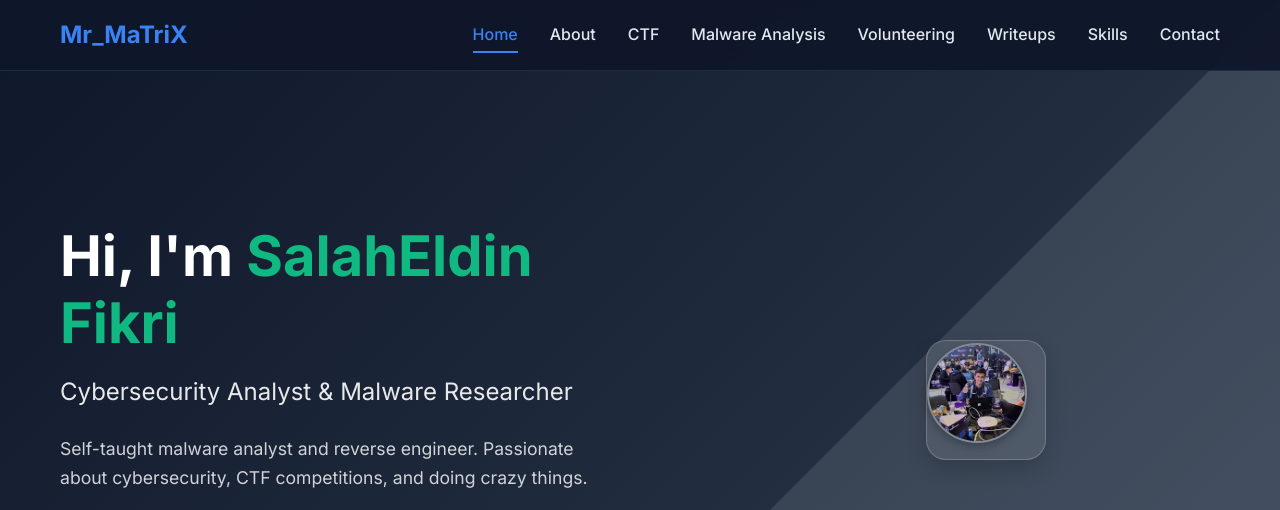
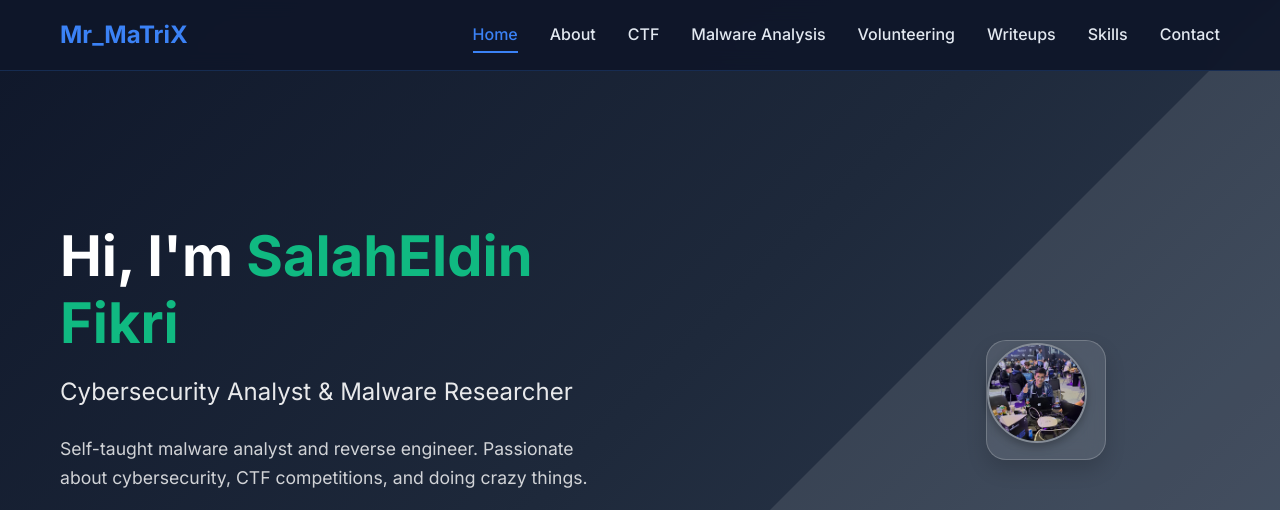
Before and after one commit to SalahEldinFikri/portfolio, a website: page index.html in a window 1280 px wide. Shown: the top 510 px of the page. Drawn offline with Linux system fonts and the light colour scheme.

```diff
--- a/styles.css
+++ b/styles.css
@@ -223,7 +223,7 @@
 }
 
 .profile-card {
-    width: 120px;  /* smaller size */
+    width: 120px;  /* small image */
     height: 120px;
     background: rgba(255, 255, 255, 0.1);
     border-radius: 20px;
@@ -234,7 +234,7 @@
     border: 1px solid rgba(255, 255, 255, 0.2);
     box-shadow: 0 10px 20px rgba(0, 0, 0, 0.15);
     position: relative;
-    right: -40px; /* moves it slightly to the right */
+    right: -100px; /* 👈 move more to the right */
 }
 
 .profile-image {
@@ -246,11 +246,10 @@
     width: 85%;
     height: 85%;
     object-fit: cover;
-    border-radius: 50%; /* keep circular */
+    border-radius: 50%;
     border: 2px solid rgba(255, 255, 255, 0.3);
     box-shadow: 0 4px 8px rgba(0, 0, 0, 0.25);
 }
-
 
 
 .scroll-indicator {
```
